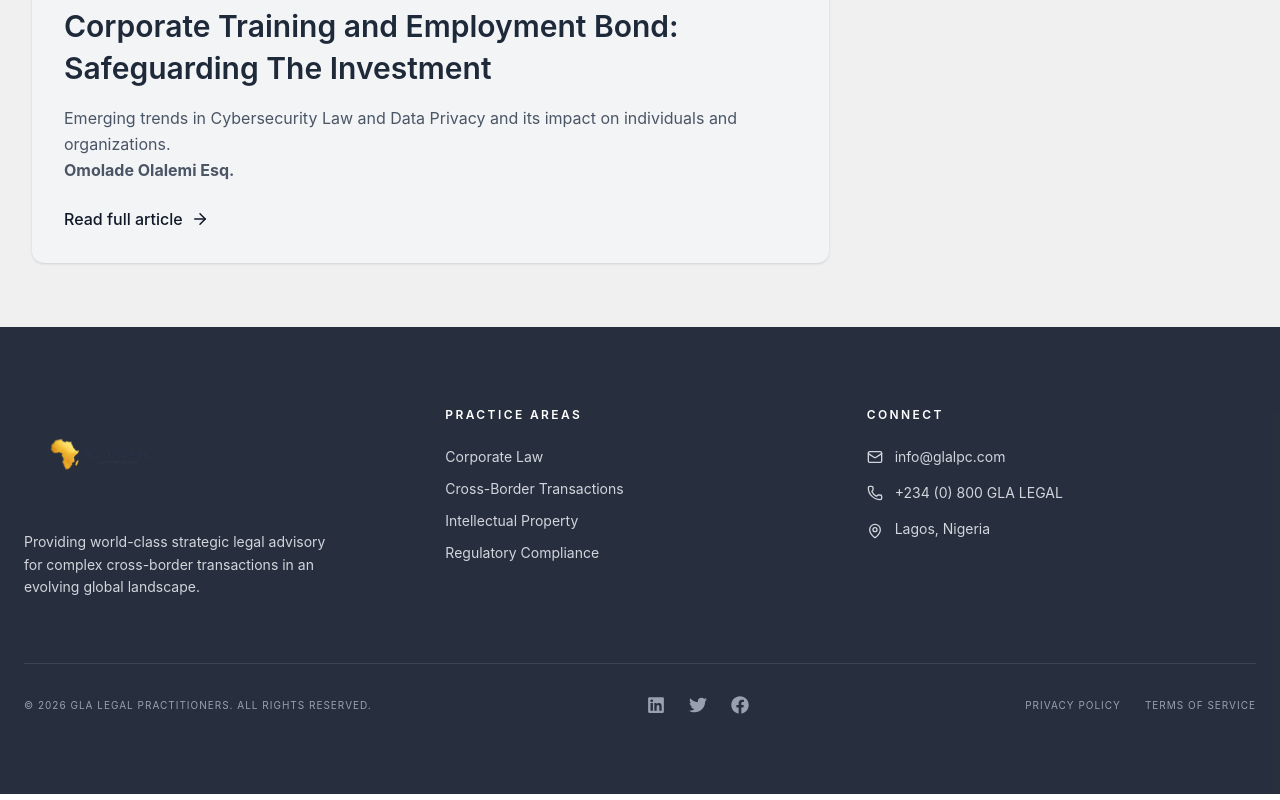
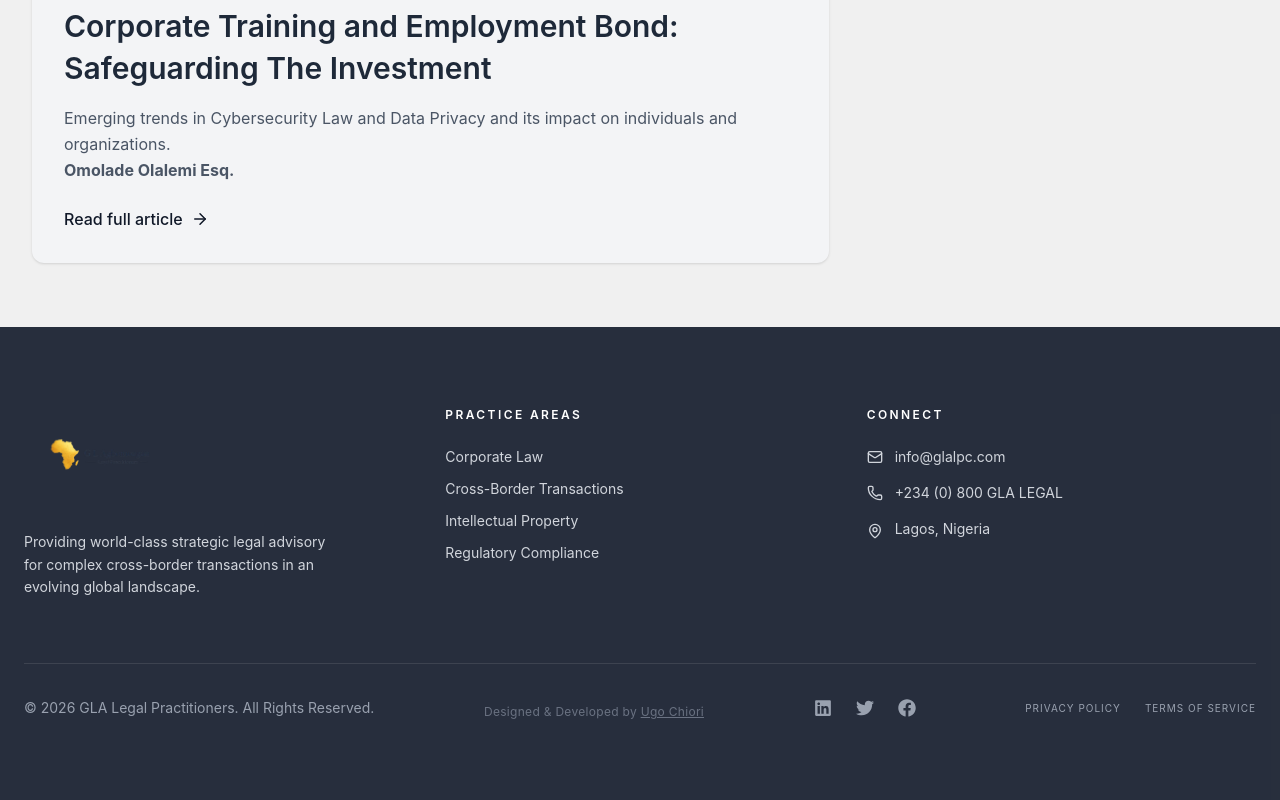
Before and after one commit to UgoChiori/glalpc, a React (Vite) app: page / in a window 1280 px wide. Shown: the part 2127-2927 px from the top of the page. Built offline with nearby package versions, Linux system fonts and the light colour scheme.

Commit message:
footer info added

```diff
--- a/src/components/Footer.tsx
+++ b/src/components/Footer.tsx
@@ -9,9 +9,7 @@ const Footer: React.FC = () => {
   return (
     <footer className="bg-gray-900/90 text-white font-sans">
       <div className="max-w-7xl mx-auto px-6 py-12 md:py-20">
-
         <div className="grid grid-cols-1 md:grid-cols-3 gap-12 md:gap-8">
-
           <div className="flex flex-col items-start gap-6">
             <Link to="/">
               <img
@@ -25,7 +23,6 @@ const Footer: React.FC = () => {
               cross-border transactions in an evolving global landscape.
             </p>
           </div>
-
 
           <div className="flex flex-col gap-4">
             <h4 className="text-xs font-semibold uppercase tracking-[0.2em] mb-2">
@@ -46,7 +43,6 @@ const Footer: React.FC = () => {
               </Link>
             </div>
           </div>
-
 
           <div className="flex flex-col gap-4">
             <h4 className="text-xs font-semibold uppercase tracking-[0.2em] mb-2">
@@ -73,12 +69,23 @@ const Footer: React.FC = () => {
           </div>
         </div>
 
-
         <div className="mt-16 pt-8 border-t border-white/10 flex flex-col md:flex-row justify-between items-start md:items-center gap-6">
-          <p className="text-[10px] uppercase tracking-widest text-gray-400">
+          <p className="text-sm text-gray-400">
             © {currentYear} GLA Legal Practitioners. All Rights Reserved.
           </p>
 
+          <p className="text-xs text-gray-500 mt-2 tracking-wide ">
+            Designed & Developed by{" "}
+            <a
+              href="https://ugo-chiori.vercel.app/"
+              rel="noopener noreferrer"
+              target="_blank"
+              className="underline hover:text-white transition-colors"
+            >
+              {" "}
+              Ugo Chiori{" "}
+            </a>
+          </p>
 
           <div className="flex items-center gap-6 text-gray-400">
             <Link to="#" className="hover:text-white transition-colors">
```
